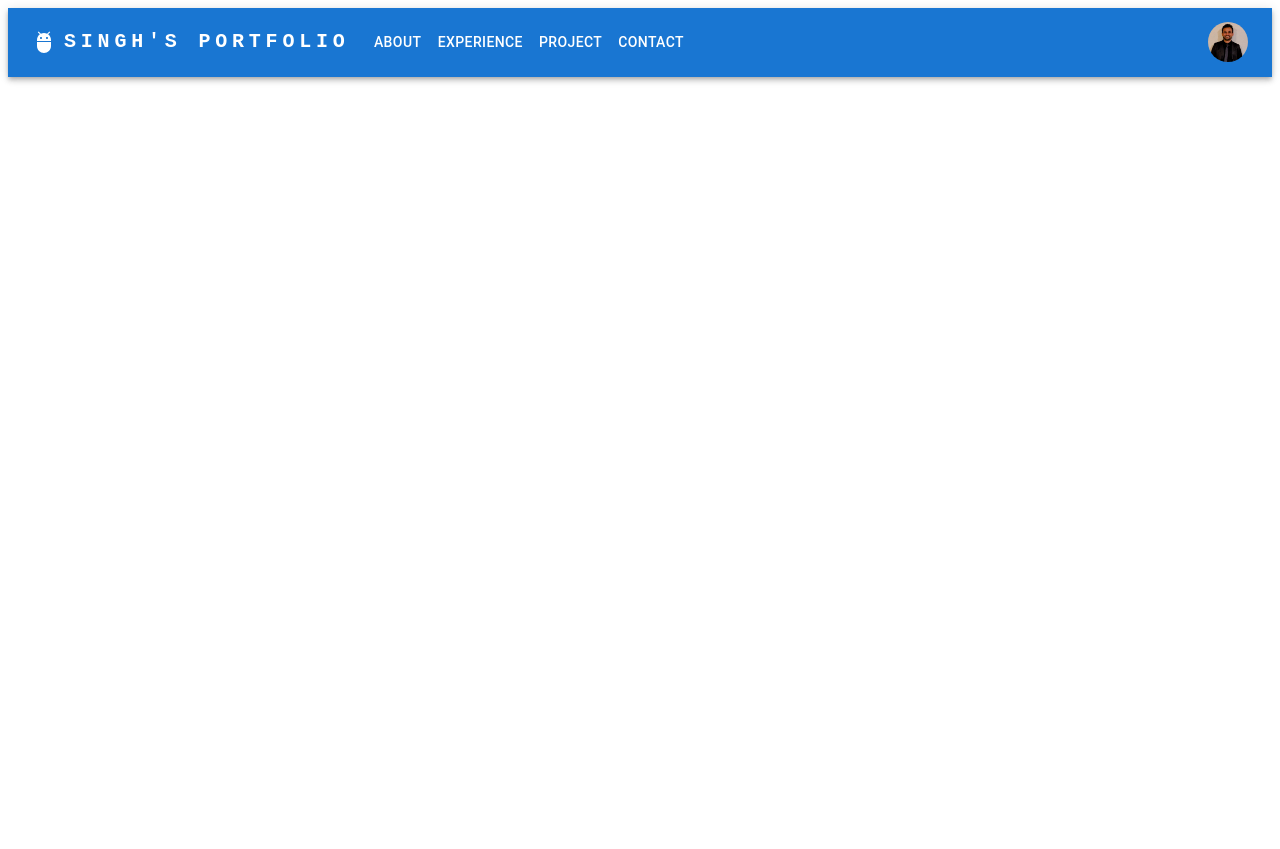
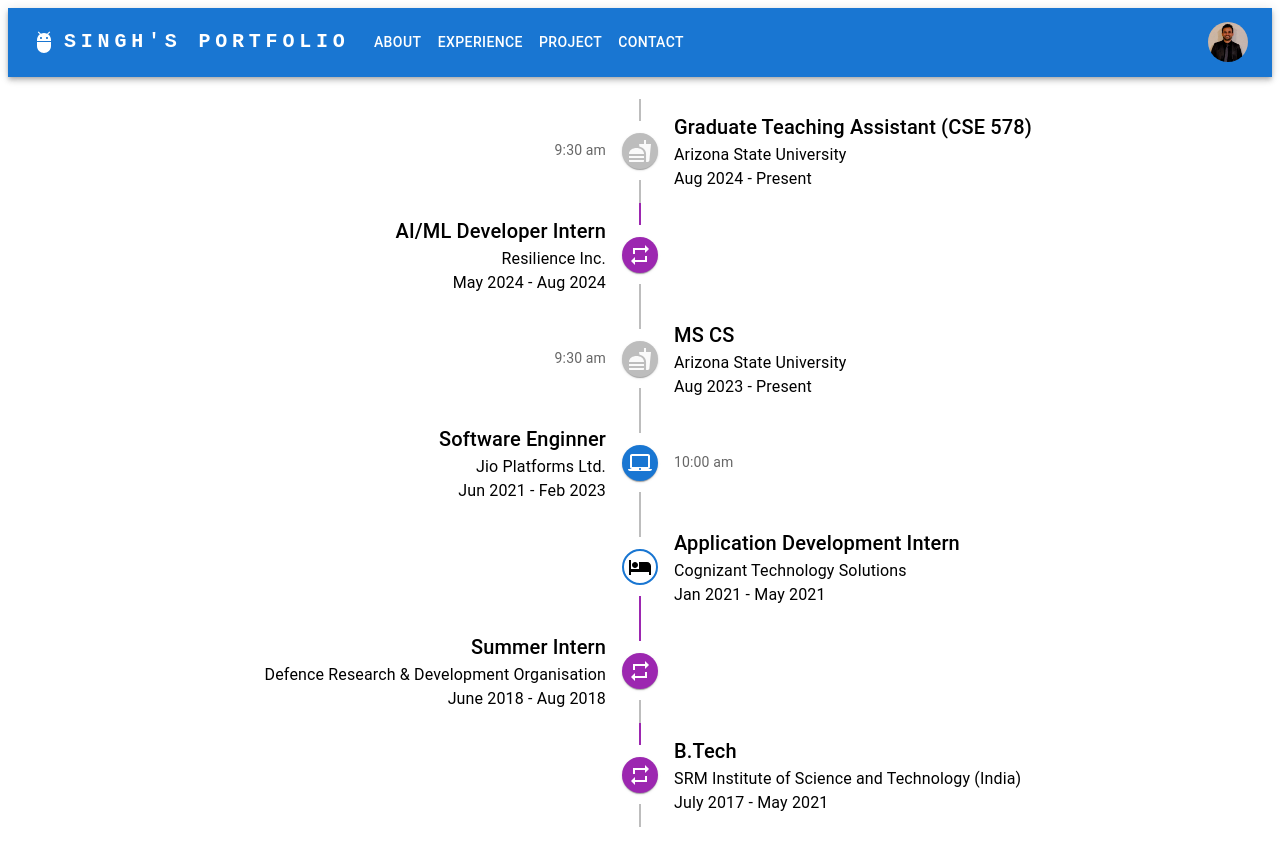
Before and after one commit to utkarshsingh26/improved-portfolio-website, a React (Vite) app: page / in a window 1280 px wide. Before the commit the page ends 800 px from the top, so only its background shows below. Built offline with nearby package versions, Linux system fonts and the light colour scheme.

Commit message:
adding a demo timeline

```diff
--- /dev/null
+++ b/components/CustomizedTimeline.tsx
@@ -0,0 +1,155 @@
+import * as React from 'react';
+import Timeline from '@mui/lab/Timeline';
+import TimelineItem from '@mui/lab/TimelineItem';
+import TimelineSeparator from '@mui/lab/TimelineSeparator';
+import TimelineConnector from '@mui/lab/TimelineConnector';
+import TimelineContent from '@mui/lab/TimelineContent';
+import TimelineOppositeContent from '@mui/lab/TimelineOppositeContent';
+import TimelineDot from '@mui/lab/TimelineDot';
+import FastfoodIcon from '@mui/icons-material/Fastfood';
+import LaptopMacIcon from '@mui/icons-material/LaptopMac';
+import HotelIcon from '@mui/icons-material/Hotel';
+import RepeatIcon from '@mui/icons-material/Repeat';
+import Typography from '@mui/material/Typography';
+
+export default function CustomizedTimeline() {
+  return (
+    <Timeline position="alternate">
+              <TimelineItem>
+        <TimelineOppositeContent
+          sx={{ m: 'auto 0' }}
+          align="right"
+          variant="body2"
+          color="text.secondary"
+        >
+          9:30 am
+        </TimelineOppositeContent>
+        <TimelineSeparator>
+          <TimelineConnector />
+          <TimelineDot>
+            <FastfoodIcon />
+          </TimelineDot>
+          <TimelineConnector />
+        </TimelineSeparator>
+        <TimelineContent sx={{ py: '12px', px: 2 }}>
+          <Typography variant="h6" component="span">
+            Graduate Teaching Assistant (CSE 578)
+          </Typography>
+          <Typography>Arizona State University</Typography>
+          <Typography>Aug 2024 - Present</Typography>
+        </TimelineContent>
+      </TimelineItem>
+        <TimelineItem>
+        <TimelineSeparator>
+          <TimelineConnector sx={{ bgcolor: 'secondary.main' }} />
+          <TimelineDot color="secondary">
+            <RepeatIcon />
+          </TimelineDot>
+          <TimelineConnector />
+        </TimelineSeparator>
+        <TimelineContent sx={{ py: '12px', px: 2 }}>
+          <Typography variant="h6" component="span">
+            AI/ML Developer Intern
+          </Typography>
+          <Typography>Resilience Inc.</Typography>
+          <Typography>May 2024 - Aug 2024</Typography>
+        </TimelineContent>
+      </TimelineItem>
+      <TimelineItem>
+        <TimelineOppositeContent
+          sx={{ m: 'auto 0' }}
+          align="right"
+          variant="body2"
+          color="text.secondary"
+        >
+          9:30 am
+        </TimelineOppositeContent>
+        <TimelineSeparator>
+          <TimelineConnector />
+          <TimelineDot>
+            <FastfoodIcon />
+          </TimelineDot>
+          <TimelineConnector />
+        </TimelineSeparator>
+        <TimelineContent sx={{ py: '12px', px: 2 }}>
+          <Typography variant="h6" component="span">
+            MS CS
+          </Typography>
+          <Typography>Arizona State University</Typography>
+          <Typography>Aug 2023 - Present</Typography>
+        </TimelineContent>
+      </TimelineItem>
+      <TimelineItem>
+        <TimelineOppositeContent
+          sx={{ m: 'auto 0' }}
+          variant="body2"
+          color="text.secondary"
+        >
+          10:00 am
+        </TimelineOppositeContent>
+        <TimelineSeparator>
+          <TimelineConnector />
+          <TimelineDot color="primary">
+            <LaptopMacIcon />
+          </TimelineDot>
+          <TimelineConnector />
+        </TimelineSeparator>
+        <TimelineContent sx={{ py: '12px', px: 2 }}>
+          <Typography variant="h6" component="span">
+            Software Enginner
+          </Typography>
+          <Typography>Jio Platforms Ltd.</Typography>
+          <Typography>Jun 2021 - Feb 2023</Typography>
+        </TimelineContent>
+      </TimelineItem>
+      <TimelineItem>
+        <TimelineSeparator>
+          <TimelineConnector />
+          <TimelineDot color="primary" variant="outlined">
+            <HotelIcon />
+          </TimelineDot>
+          <TimelineConnector sx={{ bgcolor: 'secondary.main' }} />
+        </TimelineSeparator>
+        <TimelineContent sx={{ py: '12px', px: 2 }}>
+          <Typography variant="h6" component="span">
+            Application Development Intern
+          </Typography>
+          <Typography>Cognizant Technology Solutions</Typography>
+          <Typography>Jan 2021 - May 2021</Typography>
+        </TimelineContent>
+      </TimelineItem>
+      <TimelineItem>
+        <TimelineSeparator>
+          <TimelineConnector sx={{ bgcolor: 'secondary.main' }} />
+          <TimelineDot color="secondary">
+            <RepeatIcon />
+          </TimelineDot>
+          <TimelineConnector />
+        </TimelineSeparator>
+        <TimelineContent sx={{ py: '12px', px: 2 }}>
+          <Typography variant="h6" component="span">
+            Summer Intern
+          </Typography>
+          <Typography>Defence Research & Development Organisation</Typography>
+          <Typography>June 2018 - Aug 2018</Typography>
+        </TimelineContent>
+      </TimelineItem>
+      <TimelineItem>
+        <TimelineSeparator>
+          <TimelineConnector sx={{ bgcolor: 'secondary.main' }} />
+          <TimelineDot color="secondary">
+            <RepeatIcon />
+          </TimelineDot>
+          <TimelineConnector />
+        </TimelineSeparator>
+        <TimelineContent sx={{ py: '12px', px: 2 }}>
+          <Typography variant="h6" component="span">
+            B.Tech
+          </Typography>
+          <Typography>SRM Institute of Science and Technology (India)</Typography>
+          <Typography>July 2017 - May 2021</Typography>
+        </TimelineContent>
+      </TimelineItem>
+    </Timeline>
+  );
+}
--- a/package.json
+++ b/package.json
@@ -13,6 +13,7 @@
     "@emotion/react": "^11.13.5",
     "@emotion/styled": "^11.13.5",
     "@mui/icons-material": "^6.1.8",
+    "@mui/lab": "^6.0.0-beta.16",
     "@mui/material": "^6.1.8",
     "@mui/styled-engine-sc": "^6.1.8",
     "react": "^18.3.1",
--- a/src/App.tsx
+++ b/src/App.tsx
@@ -1,4 +1,5 @@
 import ResponsiveAppBar from '../components/ResponsiveAppBar';
+import CustomizedTimeline from '../components/CustomizedTimeline'
 
 function App() {
 
@@ -6,6 +7,7 @@
   return (
     <>
     <ResponsiveAppBar/>
+    <CustomizedTimeline/>
     </>
   )
 }
```
Also changed, not shown: 1 other file (tests, documents, lock files or other folders).
